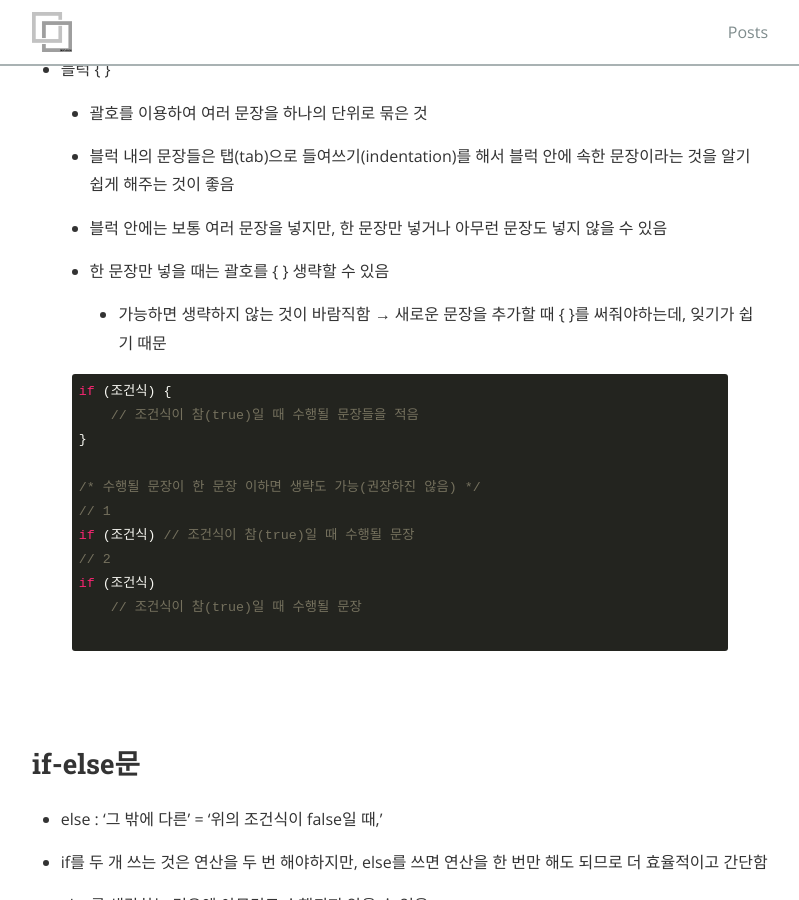
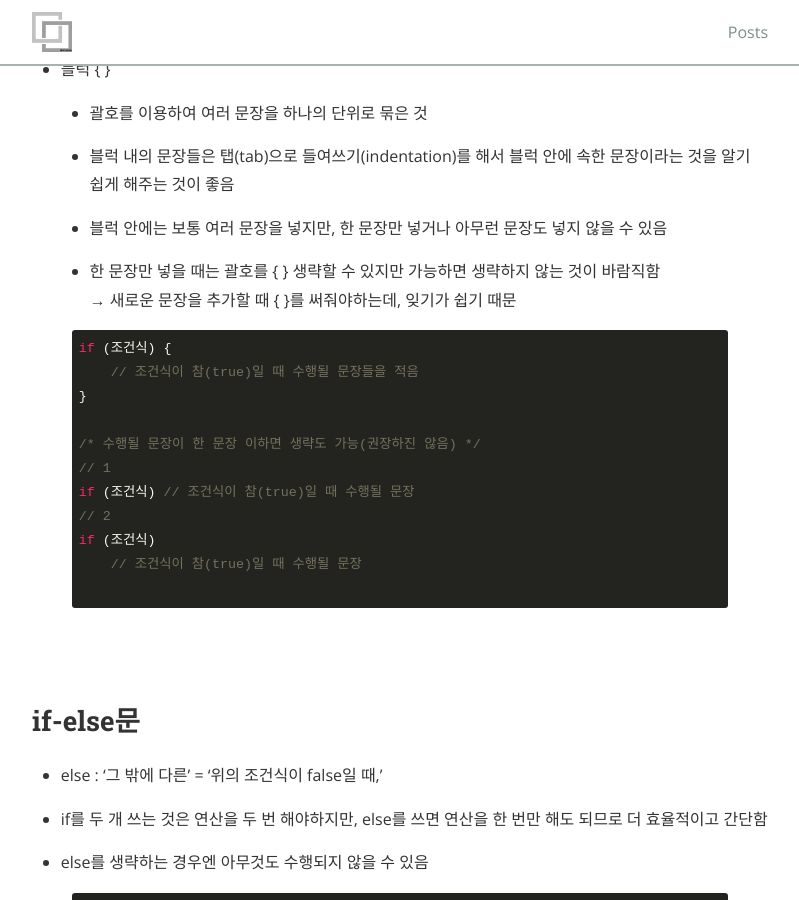
Before and after one commit to gptjs409/gptjs409.github.io, a Jekyll site: the page built from _posts/java/2019-08-11-if-switch.md, in a window 1280 px wide and 900 px high, scrolled down 1106 px. Shown: the whole window, without its empty margins (240-1039 px from the left). Built offline with Jekyll 4.4.1, drawn with Linux system fonts in a browser that asks for light colours; nearby versions of some CDN libraries.

Commit message:
Update 2019-08-11-if-switch.md

```diff
--- a/_posts/java/2019-08-11-if-switch.md
+++ b/_posts/java/2019-08-11-if-switch.md
@@ -58,9 +58,8 @@ tags:
 
   - 블럭 안에는 보통 여러 문장을 넣지만, 한 문장만 넣거나 아무런 문장도 넣지 않을 수 있음
 
-  - 한 문장만 넣을 때는 괄호를 { } 생략할 수 있음
-
-    - 가능하면 생략하지 않는 것이 바람직함 → 새로운 문장을 추가할 때 { }를 써줘야하는데, 잊기가 쉽기 때문
+  - 한 문장만 넣을 때는 괄호를 { } 생략할 수 있지만 가능하면 생략하지 않는 것이 바람직함
+  <br>→ 새로운 문장을 추가할 때 { }를 써줘야하는데, 잊기가 쉽기 때문
 
 {% highlight java %}
 if (조건식) {
@@ -102,7 +101,8 @@ if (조건식) {
 
 - else if : '위의 조건식이 false이고, 만일(if) 조건식이 참(true)이면 괄호 { } 안의 문장들을 수행하라'라는 의미
 
-- 그 이전의 조건식이 false이고 && 지금 조건식이 참일 때(true)라고 적지 않고, 지금 조건식이 참일 때(true)만 적어도 무관함<br>→ 이미 해당 블럭으로 내려온 것은 이전의 조건식이 false이기 때문
+- 그 이전의 조건식이 false이고 && 지금 조건식이 참일 때(true)라고 적지 않고, 지금 조건식이 참일 때(true)만 적어도 무관함
+<br>→ 이미 해당 블럭으로 내려온 것은 이전의 조건식이 false이기 때문
 
 - 예시
 
```
